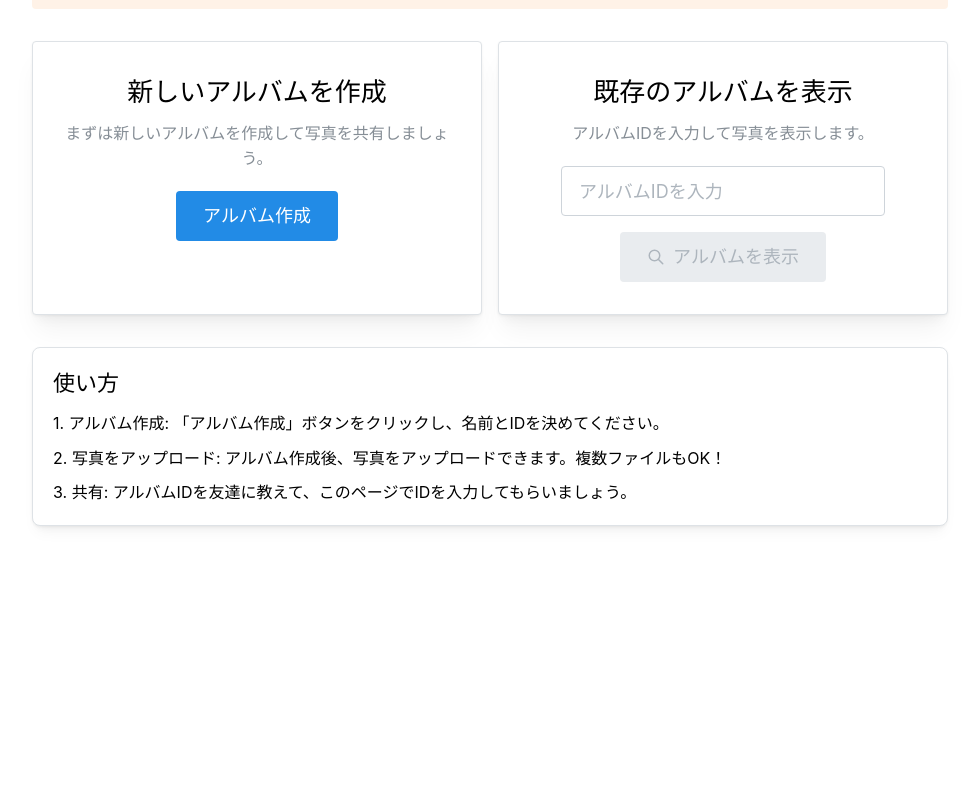
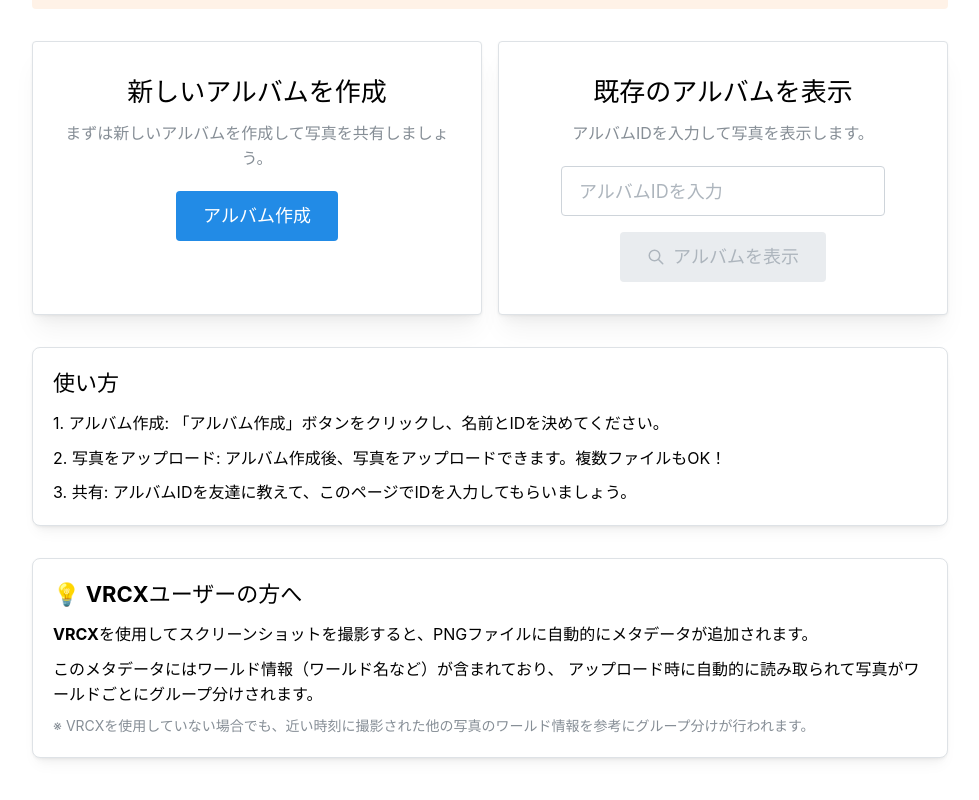
Before and after one commit to harutiro/VRPhotoShare, a React (Vite) app in the folder frontend/: page / in a window 1280 px wide. Shown: the part 306-1106 px from the top of the page, without its empty margins (300-1279 px from the left). Before the commit the page ends 880 px from the top, so only its background shows below. Built offline with nearby package versions, Linux system fonts and the light colour scheme.

Commit message:
feat: ホームページにVRCXユーザー向けのメタデータ情報セクションを追加

```diff
--- a/frontend/src/pages/HomePage.tsx
+++ b/frontend/src/pages/HomePage.tsx
@@ -97,6 +97,22 @@ export const HomePage = () => {
             <Text>3. <b>共有</b>: アルバムIDを友達に教えて、このページでIDを入力してもらいましょう。</Text>
           </Stack>
         </Card>
+
+        <Card shadow="sm" padding="lg" radius="md" withBorder>
+          <Title order={3} mb="sm">💡 VRCXユーザーの方へ</Title>
+          <Stack gap="xs">
+            <Text>
+              <b>VRCX</b>を使用してスクリーンショットを撮影すると、PNGファイルに自動的にメタデータが追加されます。
+            </Text>
+            <Text>
+              このメタデータには<b>ワールド情報</b>（ワールド名など）が含まれており、
+              アップロード時に自動的に読み取られて写真がワールドごとにグループ分けされます。
+            </Text>
+            <Text c="dimmed" size="sm">
+              ※ VRCXを使用していない場合でも、近い時刻に撮影された他の写真のワールド情報を参考にグループ分けが行われます。
+            </Text>
+          </Stack>
+        </Card>
       </Stack>
     </Container>
   );
```
